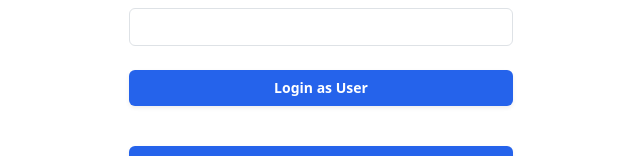
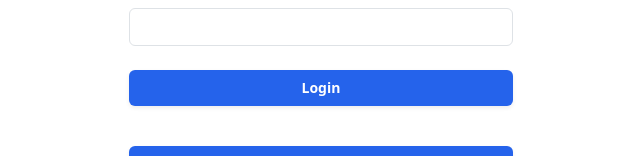
Before and after one commit to nithinkumar2468/SagaPatternFrontend, a React (Create React App) app: page / in a window 1280 px wide. Shown: the part 389-545 px from the top of the page, without its empty margins (319-959 px from the left). Built offline with nearby package versions, Linux system fonts and the light colour scheme.

Commit message:
12/08/2024

```diff
--- a/src/Component/ViewOrders.js
+++ b/src/Component/ViewOrders.js
@@ -9,7 +9,7 @@ export default function ViewOrders() {
 
   useEffect(() => {
     fetchOrders();
-  }, []);
+  });
 
   const fetchOrders = () => {
     fetch(`http://localhost:8082/getall/${location.state.email}`)
--- a/src/Login/Login.js
+++ b/src/Login/Login.js
@@ -111,7 +111,7 @@ export default function Login() {
                 onClick={usermenu}
                 className="flex w-full justify-center rounded-md bg-blue-600 px-3 py-1.5 text-sm font-semibold leading-6 text-white shadow-sm hover:bg-blue-500 focus-visible:outline focus-visible:outline-2 focus-visible:outline-offset-2 focus-visible:outline-indigo-600"
               >
-                Login as User
+                Login
               </button>
             </div>
           </form>
```
